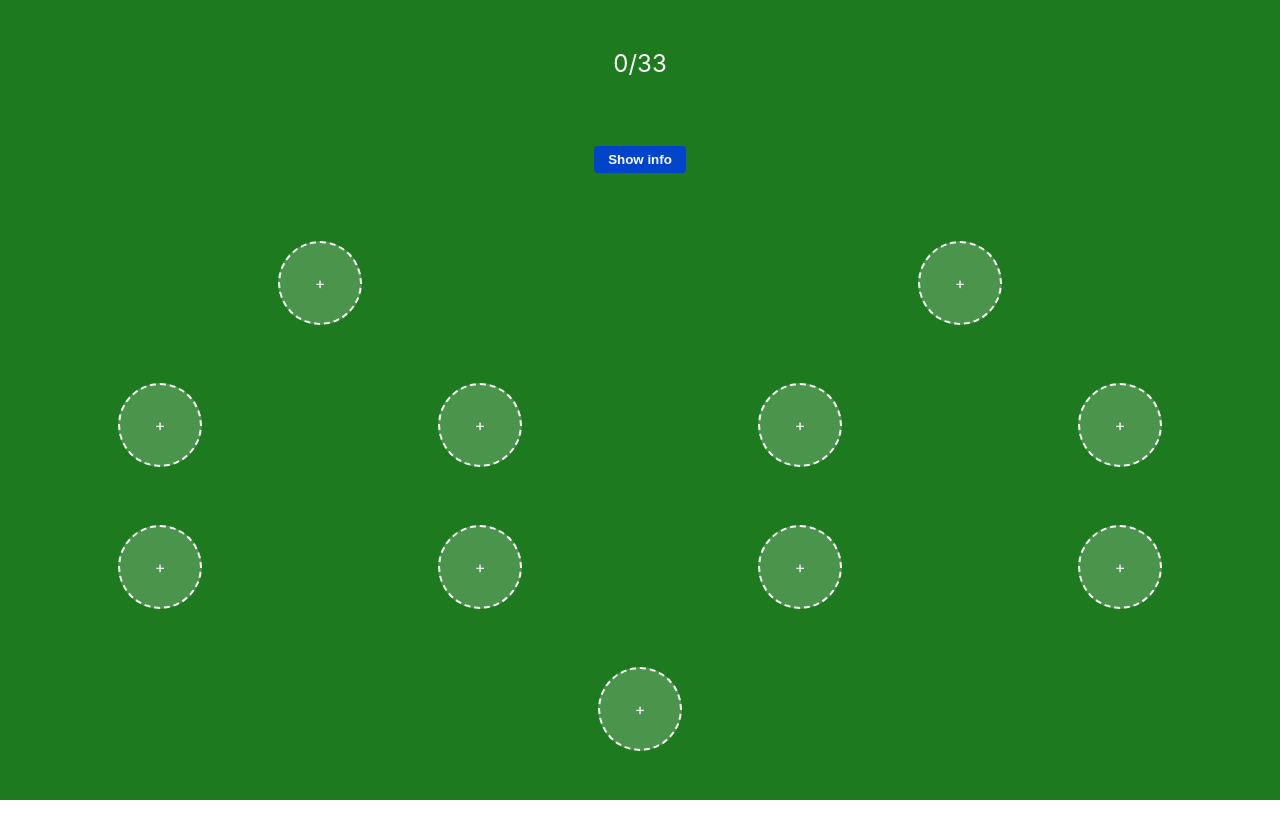
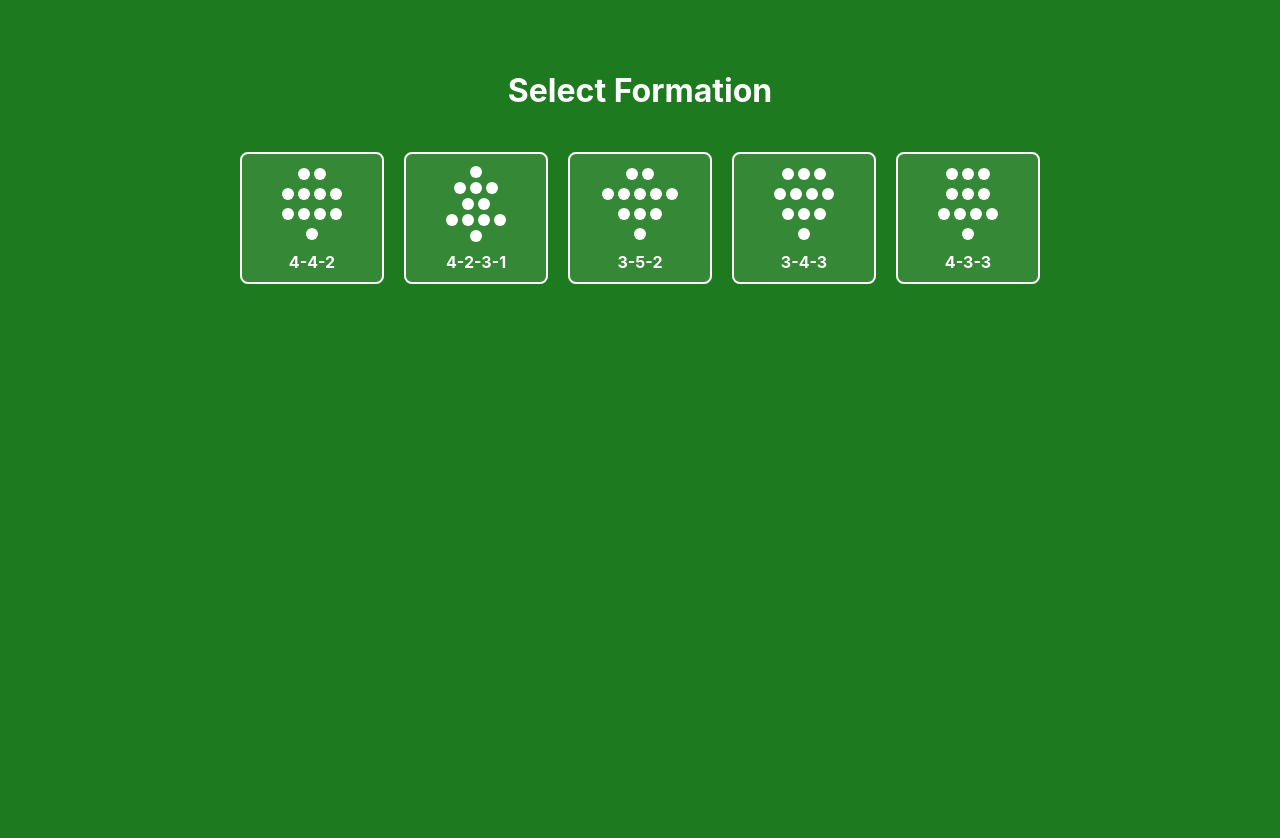
Before and after one commit to SeyyidOS/LineupDraft, a React (Create React App) app in the folder frontend/: page / in a window 1280 px wide. Shown: the top 838 px of the page. Before the commit the page ends 800 px from the top, so only its background shows below. Built offline with nearby package versions, Linux system fonts and the light colour scheme.

Commit message:
Add formation selection start page

```diff
--- a/frontend/src/App.js
+++ b/frontend/src/App.js
@@ -4,13 +4,12 @@ import './App.css';
 import { calculateChemistry } from './chemistry';
 import useDebounce from './useDebounce';
 
-function App() {
-  const formation = [1, 4, 4, 2];
+function App({ formation = [1, 4, 4, 2] }) {
   const [players, setPlayers] = useState(
-    formation.map(count => Array(count).fill(null))
+    formation.map((count) => Array(count).fill(null))
   );
   const [chemistry, setChemistry] = useState(
-    formation.map(count => Array(count).fill(0))
+    formation.map((count) => Array(count).fill(0))
   );
   const [totalChem, setTotalChem] = useState(0);
   const [selectedPos, setSelectedPos] = useState(null);
@@ -22,6 +21,12 @@ function App() {
   const debouncedQuery = useDebounce(query, 300);
 
   const displayRows = players.slice().reverse();
+
+  // Reset player grid if the formation prop changes
+  useEffect(() => {
+    setPlayers(formation.map((c) => Array(c).fill(null)));
+    setChemistry(formation.map((c) => Array(c).fill(0)));
+  }, [formation]);
 
   const handleAddPlayer = (row, index) => {
     setSelectedPos({ row, index });
--- /dev/null
+++ b/frontend/src/StartPage.css
@@ -0,0 +1,57 @@
+.start-page {
+  display: flex;
+  flex-direction: column;
+  align-items: center;
+  padding-top: 50px;
+  background-color: #1e7a1e;
+  height: 100vh;
+  color: #fff;
+}
+
+.formations {
+  display: flex;
+  flex-wrap: wrap;
+  justify-content: center;
+  gap: 20px;
+  margin-top: 20px;
+}
+
+.formation-option {
+  cursor: pointer;
+  padding: 10px;
+  border: 2px solid #fff;
+  border-radius: 8px;
+  width: 120px;
+  text-align: center;
+  background-color: rgba(255, 255, 255, 0.1);
+}
+
+.formation-option:hover {
+  background-color: rgba(255, 255, 255, 0.25);
+}
+
+.formation-name {
+  margin-top: 8px;
+  font-weight: bold;
+}
+
+.formation-visual {
+  display: flex;
+  flex-direction: column;
+  justify-content: space-around;
+  align-items: center;
+  height: 80px;
+}
+
+.formation-row {
+  display: flex;
+  justify-content: center;
+  gap: 4px;
+}
+
+.dot {
+  width: 12px;
+  height: 12px;
+  background-color: #fff;
+  border-radius: 50%;
+}
--- /dev/null
+++ b/frontend/src/StartPage.js
@@ -0,0 +1,44 @@
+import React from 'react';
+import './StartPage.css';
+
+const FORMATIONS = {
+  '4-4-2': [1,4,4,2],
+  '4-2-3-1': [1,4,2,3,1],
+  '3-5-2': [1,3,5,2],
+  '3-4-3': [1,3,4,3],
+  '4-3-3': [1,4,3,3]
+};
+
+function FormationVisual({ layout }) {
+  return (
+    <div className="formation-visual">
+      {layout.slice().reverse().map((count, i) => (
+        <div key={i} className="formation-row">
+          {Array.from({ length: count }).map((_, j) => (
+            <div key={j} className="dot" />
+          ))}
+        </div>
+      ))}
+    </div>
+  );
+}
+
+export default function StartPage({ onSelect }) {
+  return (
+    <div className="start-page">
+      <h1>Select Formation</h1>
+      <div className="formations">
+        {Object.entries(FORMATIONS).map(([name, layout]) => (
+          <div
+            key={name}
+            className="formation-option"
+            onClick={() => onSelect(layout)}
+          >
+            <FormationVisual layout={layout} />
+            <div className="formation-name">{name}</div>
+          </div>
+        ))}
+      </div>
+    </div>
+  );
+}
--- a/frontend/src/index.js
+++ b/frontend/src/index.js
@@ -1,13 +1,24 @@
-import React from 'react';
+import React, { useState } from 'react';
 import ReactDOM from 'react-dom/client';
 import './index.css';
 import App from './App';
+import StartPage from './StartPage';
 import reportWebVitals from './reportWebVitals';
 
 const root = ReactDOM.createRoot(document.getElementById('root'));
+
+function Root() {
+  const [formation, setFormation] = useState(null);
+
+  if (!formation) {
+    return <StartPage onSelect={setFormation} />;
+  }
+  return <App formation={formation} />;
+}
+
 root.render(
   <React.StrictMode>
-    <App />
+    <Root />
   </React.StrictMode>
 );
 
```
